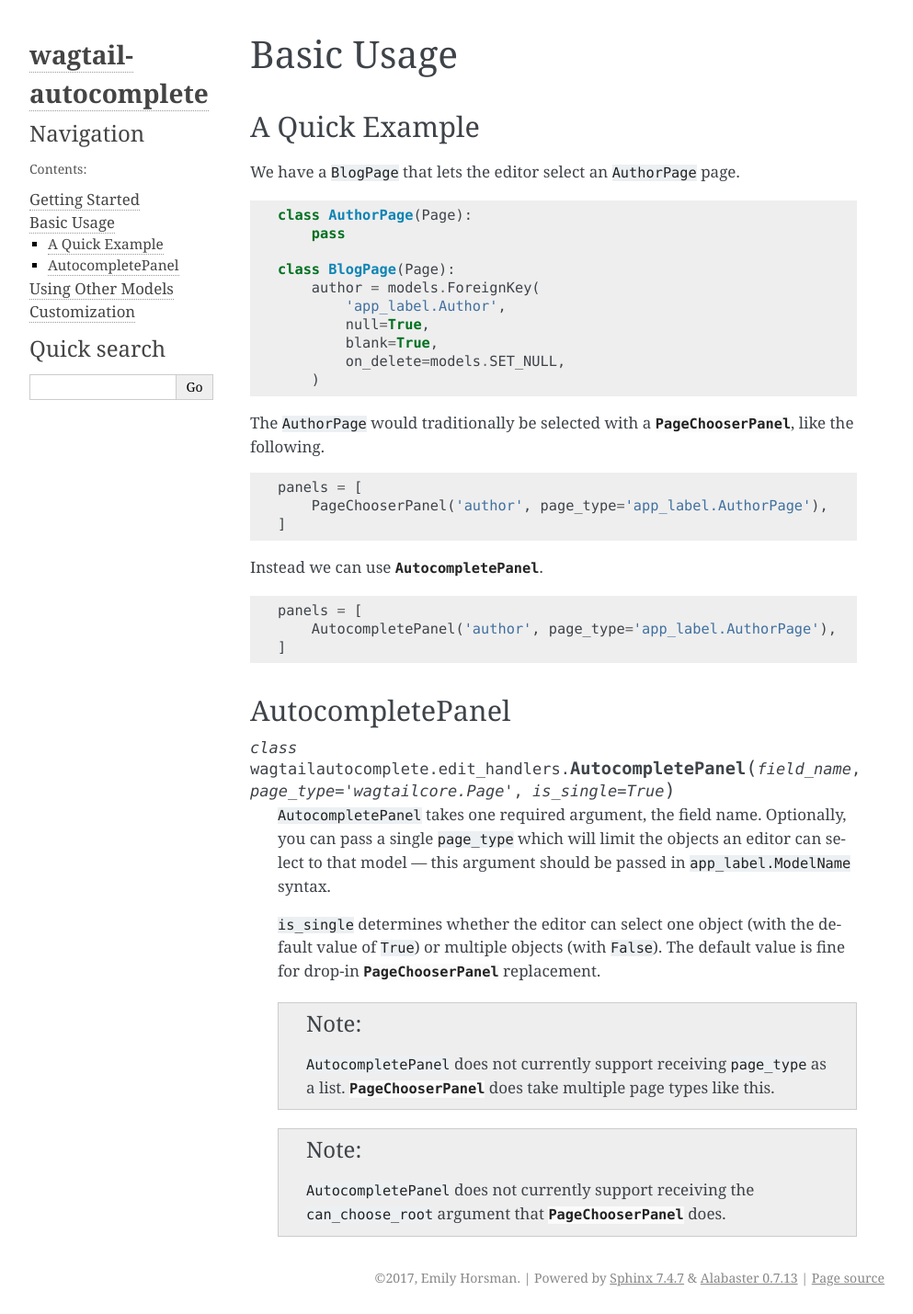
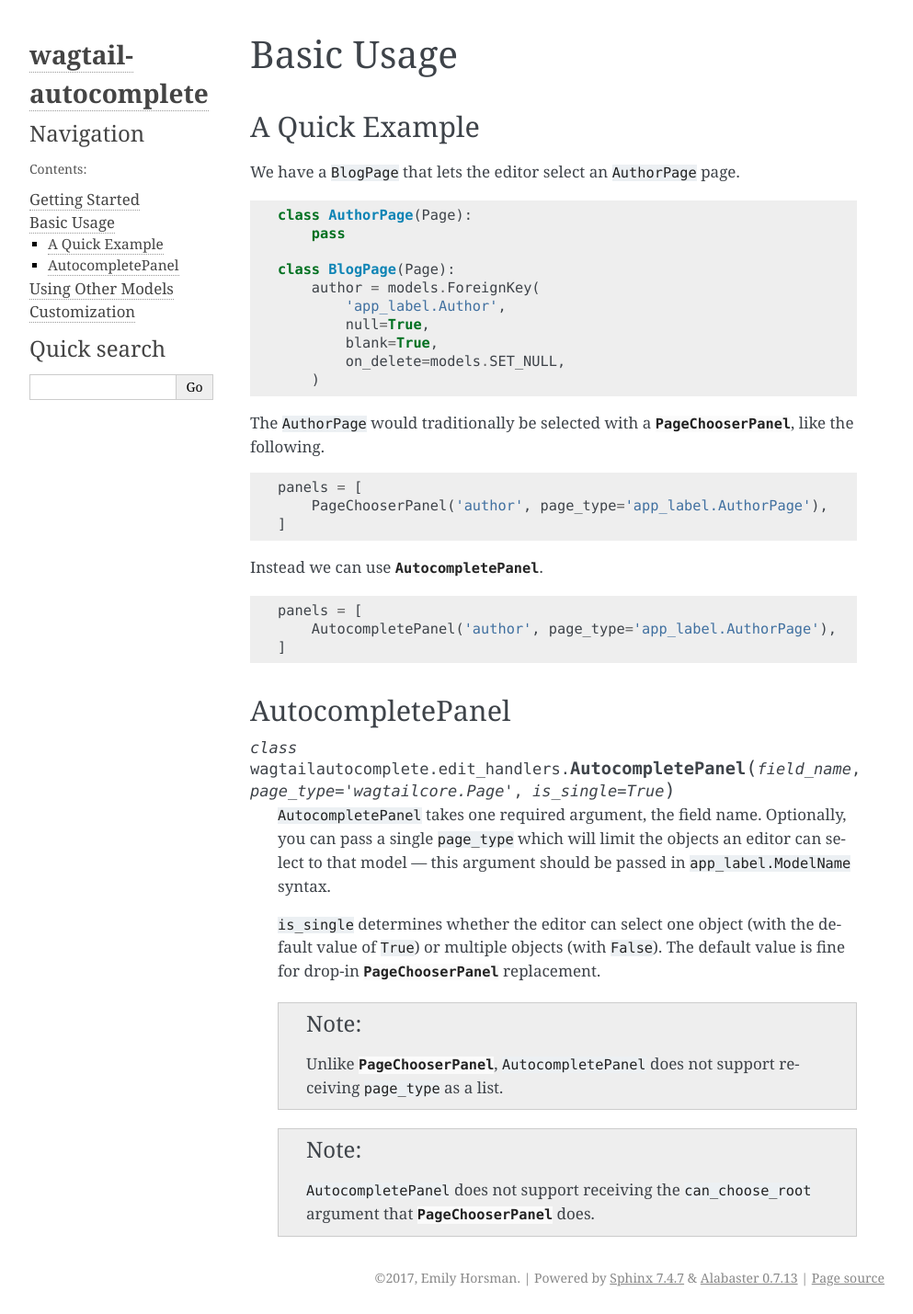
Before and after one commit to wagtail/wagtail-autocomplete, a Sphinx documentation site: the page built from docs/basic_usage.rst, in a window 1280 px wide. Shown: the whole page at 92% size, without its empty margins (148-1141 px from the left). Built offline with Sphinx 7.4.7, drawn with Linux system fonts in a browser that asks for light colours.

Commit message:
Improve English writing style
thanks, @tomdyson

```diff
--- a/docs/basic_usage.rst
+++ b/docs/basic_usage.rst
@@ -57,13 +57,10 @@ AutocompletePanel
     replacement.
 
     .. note::
-        ``AutocompletePanel`` does not currently support receiving ``page_type``
-        as a list.
-        :class:`~wagtail:wagtail.wagtailadmin.edit_handlers.PageChooserPanel`
-        does take multiple page types like this.
+        Unlike :class:`~wagtail:wagtail.wagtailadmin.edit_handlers.PageChooserPanel`,
+        ``AutocompletePanel`` does not support receiving ``page_type`` as a list.
 
     .. note::
-        ``AutocompletePanel`` does not currently support receiving the
-        ``can_choose_root`` argument that
-        :class:`~wagtail:wagtail.wagtailadmin.edit_handlers.PageChooserPanel`
+        ``AutocompletePanel`` does not support receiving the ``can_choose_root``
+        argument that :class:`~wagtail:wagtail.wagtailadmin.edit_handlers.PageChooserPanel`
         does.
--- a/docs/customization.rst
+++ b/docs/customization.rst
@@ -53,7 +53,7 @@ By default, the autocomplete widget will match input against the ``title`` field
 Custom Label Display
 ====================
 
-By default, the autocomplete widget will display the ``title`` field from a model. You can change this display by defining an ``autocomplete_label`` method on your model:
+By default, the autocomplete widget will display the ``title`` field from a model. You can change this behavior by defining an ``autocomplete_label`` method on your model:
 
 .. code-block:: python
 
--- a/docs/getting_started.rst
+++ b/docs/getting_started.rst
@@ -28,7 +28,7 @@ Setup
 
 Add ``'wagtailautocomplete'`` to your project's ``INSTALLED_APPS``.
 
-Add Wagtail Autocomplete's url patterns to your project's url config, usually in ``urls.py``. This should come before your ``wagtail_urls`` and if you are using the suggested pattern ``r'^admin/autocomplete/'`` it must also come before your admin urls:
+Add Wagtail Autocomplete's URL patterns to your project's URL config, usually in ``urls.py``. This should come before your ``wagtail_urls`` and if you are using the suggested pattern ``r'^admin/autocomplete/'`` it must also come before your admin urls:
 
 .. code-block:: python
 
--- a/docs/using_other_models.rst
+++ b/docs/using_other_models.rst
@@ -9,7 +9,7 @@ Using Other Models
 Selecting Snippets
 ==================
 
-We have a Django model ``Link`` that we have registered as a snippet.
+For example, we have a Django model ``Link`` that we have registered as a snippet.
 We also have a ``BlogPage`` model that would traditionally use a
 :class:`~wagtail:wagtail.wagtailsnippets.edit_handlers.SnippetChooserPanel`
 
```
